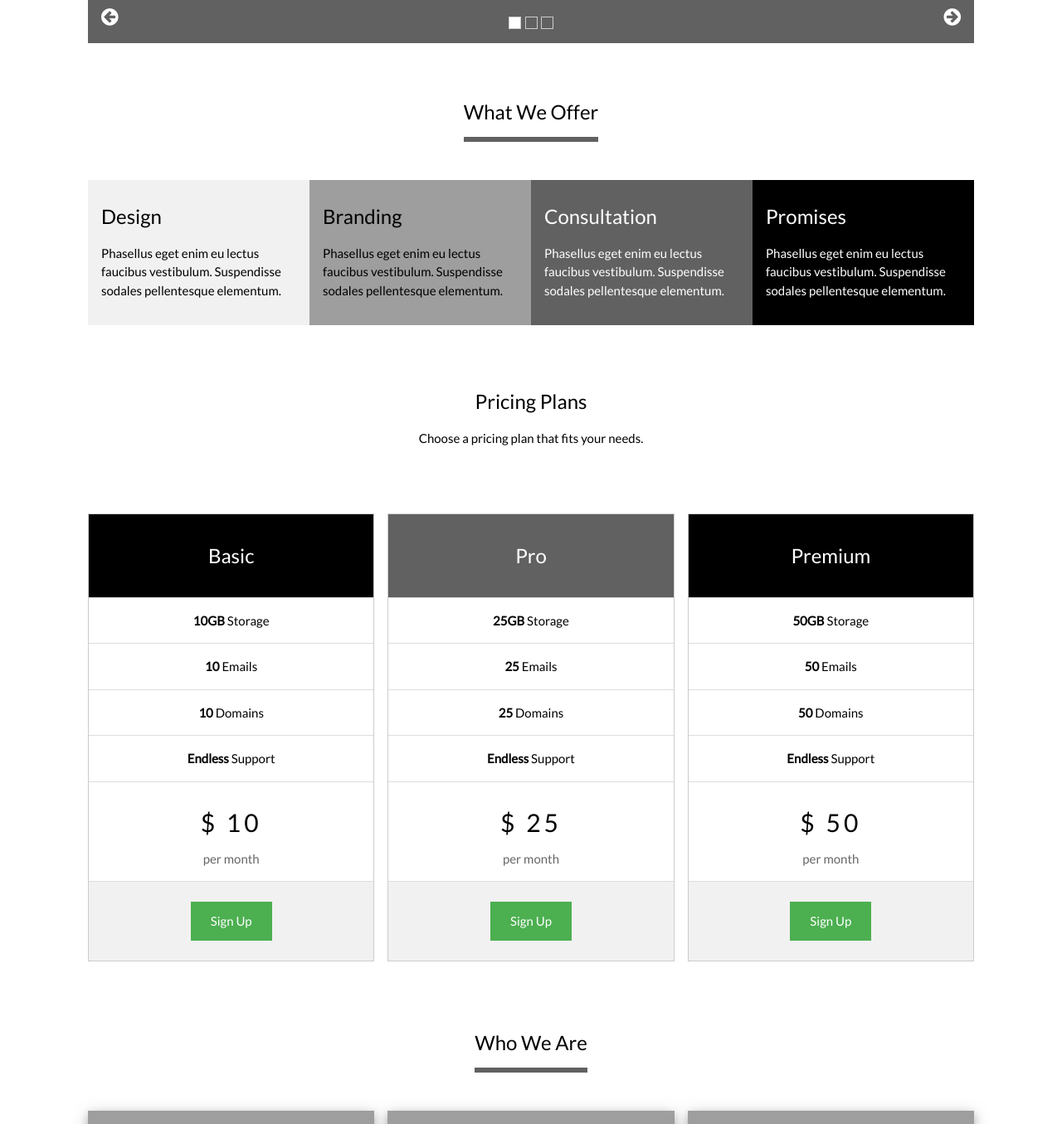
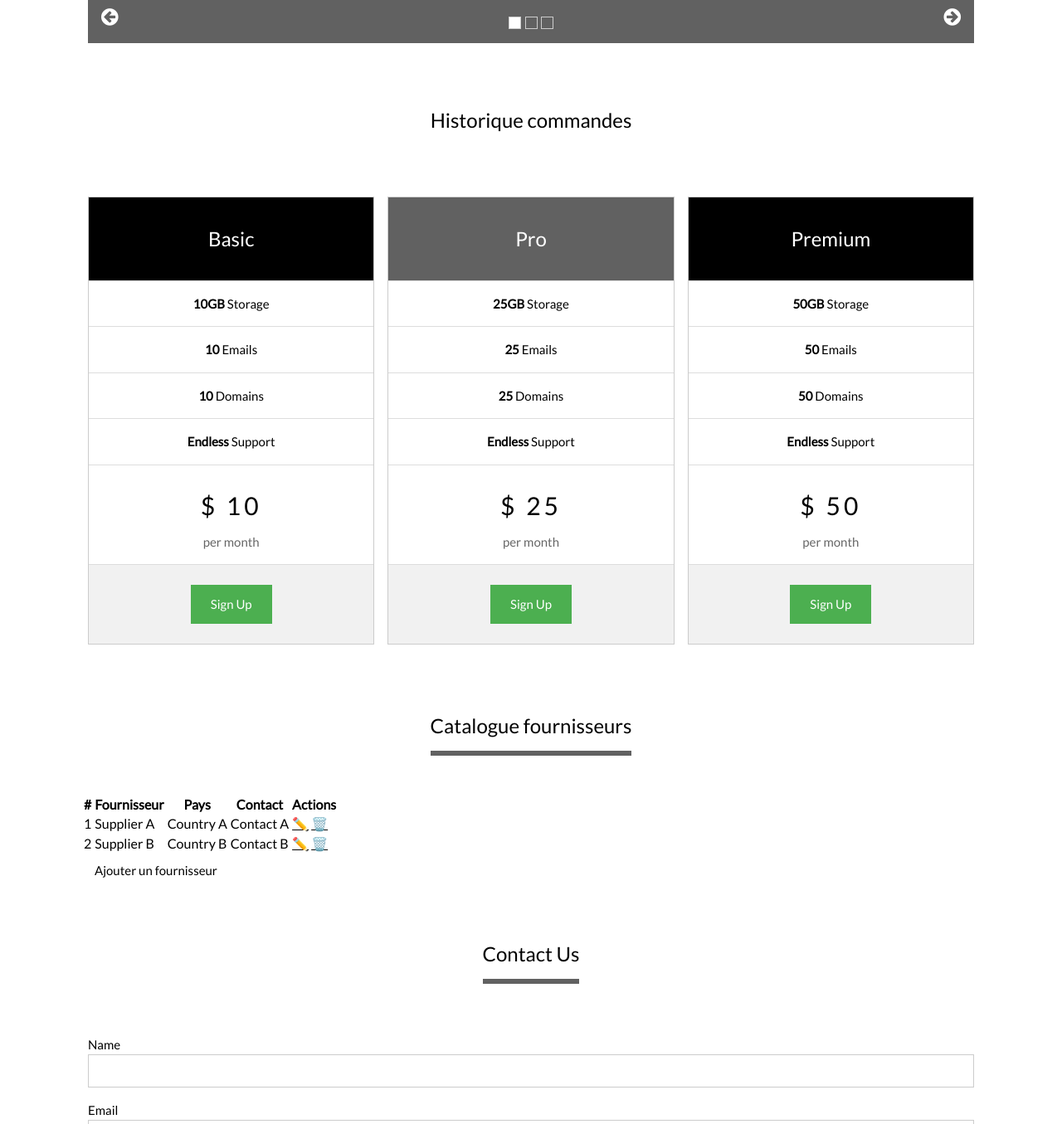
Before and after one commit to Paul-Djay-Hilairet/tai-project2024, a PHP site: page /acceuildemo.php in a window 1280 px wide. Shown: the part 1036-2391 px from the top of the page at 83% size. Run offline with PHP 8.4, Linux system fonts and the light colour scheme; grey boxes are pictures that could not be loaded.

Commit message:
catalogue lucas

```diff
--- a/acceuildemo.php
+++ b/acceuildemo.php
@@ -7,6 +7,7 @@
 <meta name="viewport" content="width=device-width, initial-scale=1">
 <link rel="stylesheet" href="https://www.w3schools.com/w3css/4/w3.css">
 <link rel="stylesheet" href="https://fonts.googleapis.com/css?family=Lato">
+<link rel="stylesheet" href="css page commercial">
 <link rel="stylesheet" href="https://cdnjs.cloudflare.com/ajax/libs/font-awesome/4.7.0/css/font-awesome.min.css">
 <style>
 html,body,h1,h2,h3,h4 {font-family:"Lato", sans-serif}
@@ -77,37 +78,11 @@
     </div>
   </div>
 
-  <!-- Grid -->
-  <div class="w3-row w3-container">
-    <div class="w3-center w3-padding-64">
-      <span class="w3-xlarge w3-bottombar w3-border-dark-grey w3-padding-16">What We Offer</span>
-    </div>
-    <div class="w3-col l3 m6 w3-light-grey w3-container w3-padding-16">
-      <h3>Design</h3>
-      <p>Phasellus eget enim eu lectus faucibus vestibulum. Suspendisse sodales pellentesque elementum.</p>
-    </div>
-
-    <div class="w3-col l3 m6 w3-grey w3-container w3-padding-16">
-      <h3>Branding</h3>
-      <p>Phasellus eget enim eu lectus faucibus vestibulum. Suspendisse sodales pellentesque elementum.</p>
-    </div>
-
-    <div class="w3-col l3 m6 w3-dark-grey w3-container w3-padding-16">
-      <h3>Consultation</h3>
-      <p>Phasellus eget enim eu lectus faucibus vestibulum. Suspendisse sodales pellentesque elementum.</p>
-    </div>
-
-    <div class="w3-col l3 m6 w3-black w3-container w3-padding-16">
-      <h3>Promises</h3>
-      <p>Phasellus eget enim eu lectus faucibus vestibulum. Suspendisse sodales pellentesque elementum.</p>
-    </div>
-  </div>
 
   <!-- Grid -->
   <div class="w3-row-padding" id="plans">
     <div class="w3-center w3-padding-64">
-      <h3>Pricing Plans</h3>
-      <p>Choose a pricing plan that fits your needs.</p>
+      <h3>Historique commandes</h3>
     </div>
 
     <div class="w3-third w3-margin-bottom">
@@ -163,47 +138,56 @@
   </div>
 
   <!-- Grid -->
+
   <div class="w3-row-padding" id="about">
     <div class="w3-center w3-padding-64">
-      <span class="w3-xlarge w3-bottombar w3-border-dark-grey w3-padding-16">Who We Are</span>
+      <span class="w3-xlarge w3-bottombar w3-border-dark-grey w3-padding-16">Catalogue fournisseurs</span>
     </div>
 
-    <div class="w3-third w3-margin-bottom">
-      <div class="w3-card-4">
-        <img src="/w3images/team1.jpg" alt="John" style="width:100%">
-        <div class="w3-container">
-          <h3>Jane Doe</h3>
-          <p class="w3-opacity">CEO & Founder</p>
-          <p>Phasellus eget enim eu lectus faucibus vestibulum. Suspendisse sodales pellentesque elementum.</p>
-          <p><button class="w3-button w3-light-grey w3-block">Contact</button></p>
-        </div>
-      </div>
-    </div>
 
-    <div class="w3-third w3-margin-bottom">
-      <div class="w3-card-4">
-        <img src="/w3images/team2.jpg" alt="Mike" style="width:100%">
-        <div class="w3-container">
-          <h3>Mike Ross</h3>
-          <p class="w3-opacity">Art Director</p>
-          <p>Phasellus eget enim eu lectus faucibus vestibulum. Suspendisse sodales pellentesque elementum.</p>
-          <p><button class="w3-button w3-light-grey w3-block">Contact</button></p>
-        </div>
-      </div>
-    </div>
 
-    <div class="w3-third w3-margin-bottom">
-      <div class="w3-card-4">
-        <img src="/w3images/team3.jpg" alt="Jane" style="width:100%">
-        <div class="w3-container">
-          <h3>John Doe</h3>
-          <p class="w3-opacity">Designer</p>
-          <p>Phasellus eget enim eu lectus faucibus vestibulum. Suspendisse sodales pellentesque elementum.</p>
-          <p><button class="w3-button w3-light-grey w3-block">Contact</button></p>
-        </div>
-      </div>
-    </div>
+
+<table class="fournisseur-table">
+    <thead>
+        <tr>
+            <th>#</th>
+            <th>Fournisseur</th>
+            <th>Pays</th>
+            <th>Contact</th>
+            <th>Actions</th> <!-- Nouvelle colonne pour les actions -->
+        </tr>
+    </thead>
+    <tbody>
+        <tr>
+            <td>1</td>
+            <td>Supplier A</td>
+            <td>Country A</td>
+            <td>Contact A</td>
+            <td>
+                <a href="#" class="action-icon edit-icon">✏️</a> <!-- Icône pour modifier -->
+                <a href="#" class="action-icon delete-icon">🗑️</a> <!-- Icône pour supprimer -->
+            </td>
+        </tr>
+        <tr>
+            <td>2</td>
+            <td>Supplier B</td>
+            <td>Country B</td>
+            <td>Contact B</td>
+            <td>
+                <a href="#" class="action-icon edit-icon">✏️</a>
+                <a href="#" class="action-icon delete-icon">🗑️</a>
+            </td>
+        </tr>
+        <!-- Ajoutez plus de lignes ici au besoin -->
+    </tbody>
+</table>
+
+<div class="w3-bar">
+    <a href="#" class="w3-bar-item w3-button tablink">Ajouter un fournisseur</a>
+</div>
+
   </div>
+
 
   <!-- Contact -->
   <div class="w3-center w3-padding-64" id="contact">
```
Also changed, not shown: css page commercial.css (added, +35 -0 lines).
